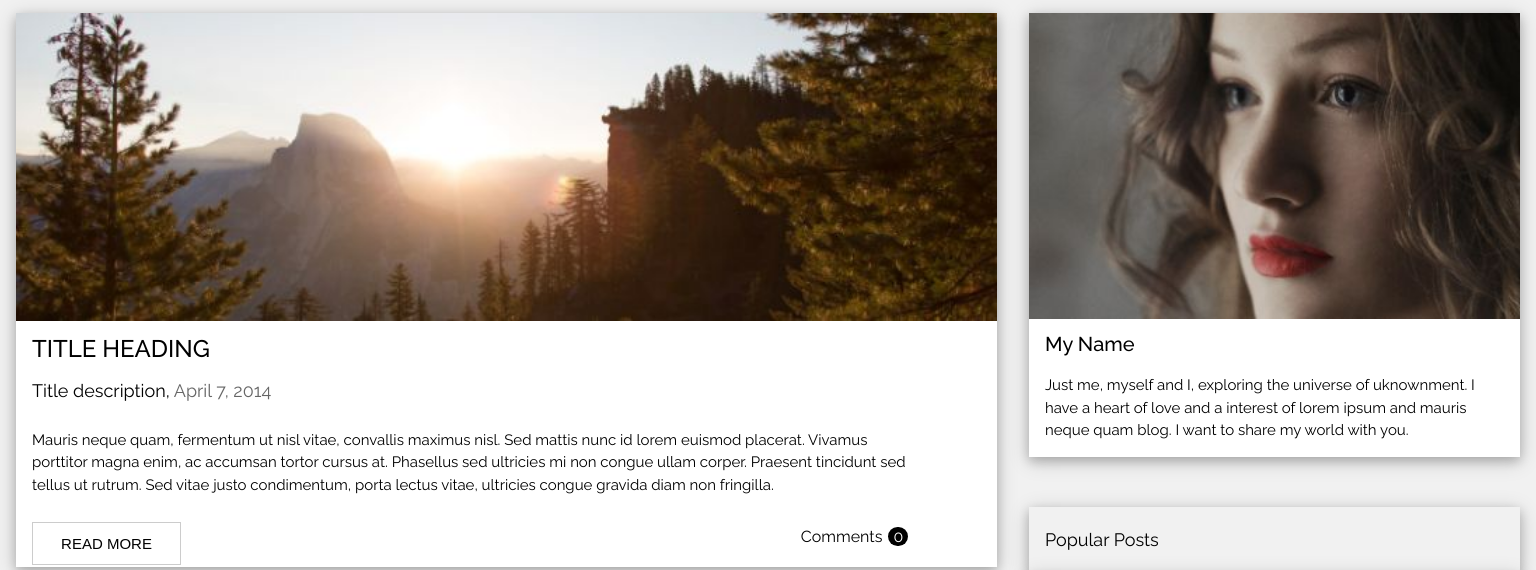
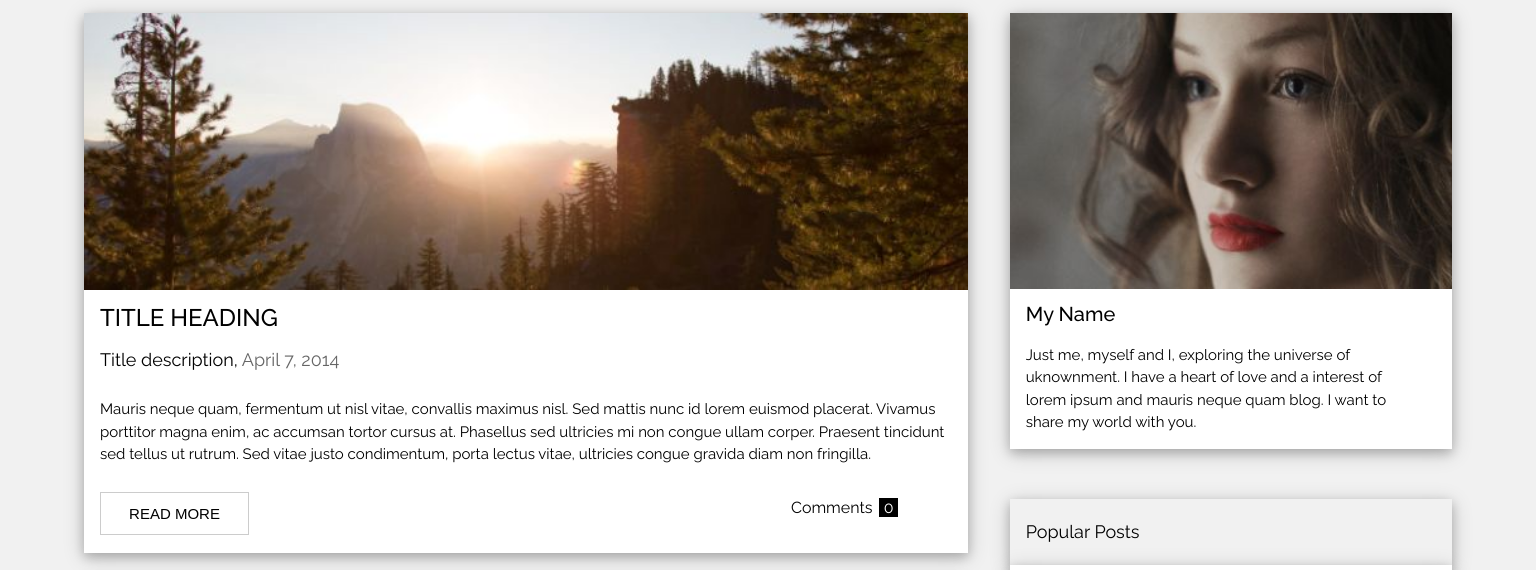
Before and after one commit to LukaSulakvelidze/w3school-template, a plain HTML site: page index.html in a window 1536 px wide. Shown: the part 184-754 px from the top of the page. Drawn offline with Linux system fonts and the light colour scheme.

Commit message:
Fixed design errors

```diff
--- a/index.html
+++ b/index.html
@@ -48,7 +48,7 @@
       <div class="container2-item1">
         <img class="cont1-images" src="./images/avatar.jpg" alt="Image Of Woman">
         <h1 class="title-heading" style="font-size: 20px;"> My Name </h1>
-        <h2 class="paragraph"> Just me, myself and I, exploring the universe of uknownment. I have a heart of love and a
+        <h2 style="width: 90%;" class="paragraph"> Just me, myself and I, exploring the universe of uknownment. I have a heart of love and a
           interest of lorem ipsum and mauris neque quam blog. I want to share my world with you. </h2>
       </div>
       <div class="container2-item2">
--- a/style.css
+++ b/style.css
@@ -211,10 +211,15 @@ footer {
 @media (min-width:1024px) {
   main {
     flex-direction: row;
+    gap: 10px;
   }
 
   .container1 {
     gap: 30px;
+  }
+
+  .paragraph {
+    width: unset;
   }
 
   .container2 {
@@ -229,10 +234,16 @@ footer {
   }
 
   .container1-item {
-    height: 43%;
+    height: 44%;
   }
 
-  .span0,
+  .span0 {
+    margin-left: 2px;
+    padding: 0 5px;
+    color: white;
+    background-color: black;
+  }
+
   .span2 {
     margin-left: 2px;
     padding: 0 5px;
@@ -244,4 +255,21 @@ footer {
   footer {
     margin-top: 0;
   }
+
+  @media (min-width :1400px) {
+    body {
+      display: flex;
+      flex-direction: column;
+      align-items: center;
+    }
+
+    main {
+      width: 1400px;
+    }
+
+    footer {
+      width: -webkit-fill-available;
+      width: fill-available;
+    }
+  }
 }
```
